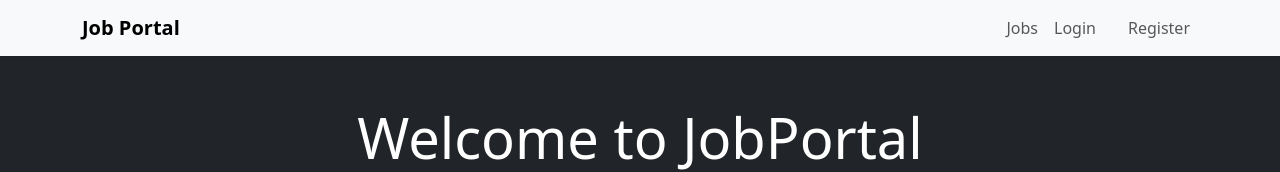
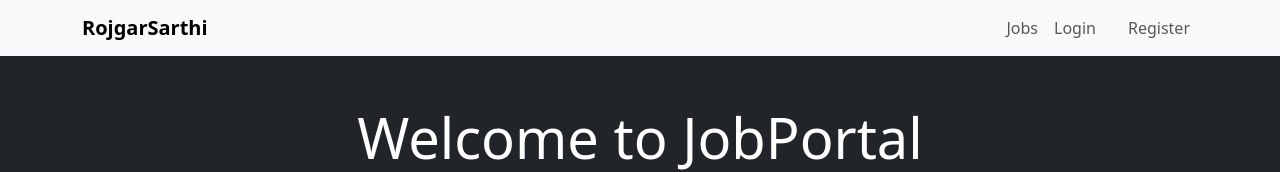
Before and after one commit to thisisrow/MERN-STACK-JOB-PORTAL-APP, a React (Vite) app in the folder job-portal/: page / in a window 1280 px wide. Shown: the top 172 px of the page. Built offline with nearby package versions, Linux system fonts and the light colour scheme; no server answers.

Commit message:
Update NavBar.jsx Name update

```diff
--- a/job-portal/src/components/NavBar.jsx
+++ b/job-portal/src/components/NavBar.jsx
@@ -9,7 +9,7 @@
     <nav className="navbar navbar-expand-lg navbar-light bg-light shadow-sm">
       <div className="container">
         {/* Brand */}
-        <Link className="navbar-brand fw-bold" to="/">Job Portal</Link>
+        <Link className="navbar-brand fw-bold" to="/">RojgarSarthi</Link>
 
         {/* Toggle Button for Mobile View */}
         <button
```
